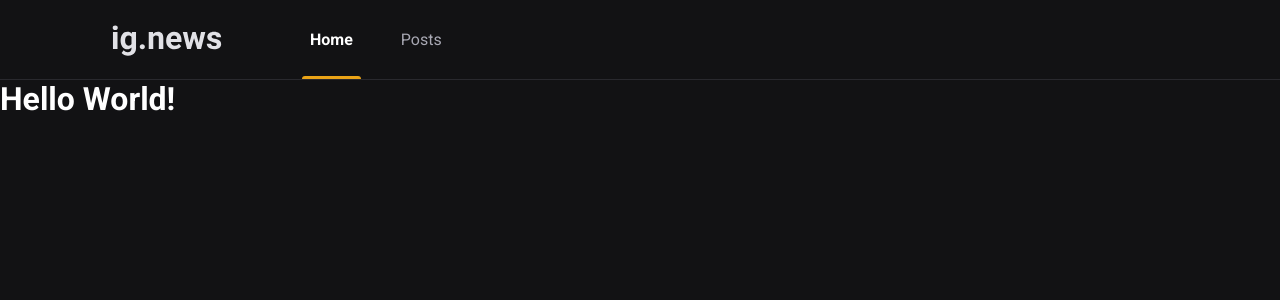
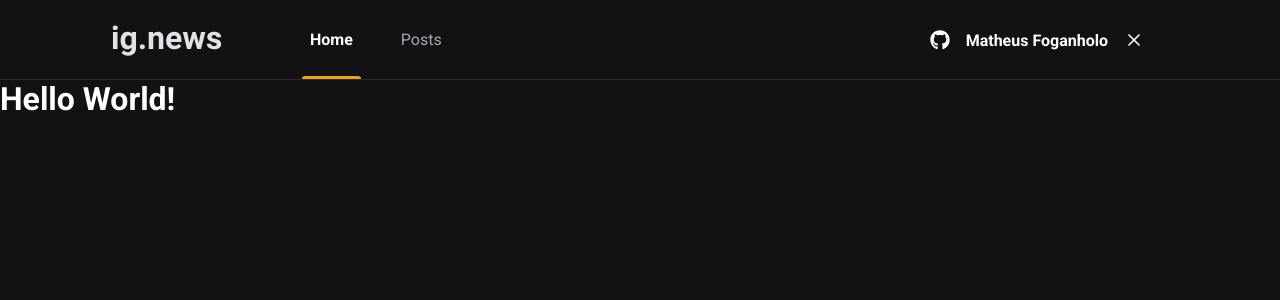
Before and after one commit to MatheusFoganholo/ig-news, a Next.js app: page / in a window 1280 px wide. Shown: the top 300 px of the page. Built offline with nearby package versions, Linux system fonts and the light colour scheme.

Commit message:
Import SignInButton on header

```diff
--- a/src/components/Header/index.tsx
+++ b/src/components/Header/index.tsx
@@ -1,3 +1,4 @@
+import { SignInButton } from "../SignInButton";
 import styles from "./styles.module.scss";
 
 export function Header() {
@@ -11,6 +12,7 @@ export function Header() {
           </a>
           <a href="#">Posts</a>
         </nav>
+        <SignInButton />
       </div>
     </header>
   );
--- a/src/components/Header/styles.module.scss
+++ b/src/components/Header/styles.module.scss
@@ -49,4 +49,8 @@
       }
     }
   }
+
+  button {
+    margin-left: auto;
+  }
 }
```
